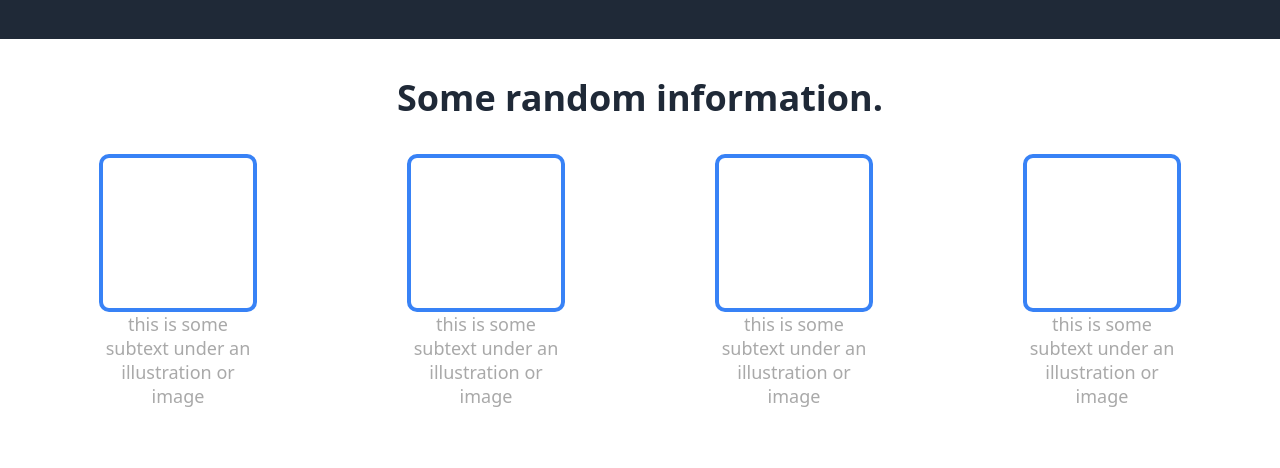
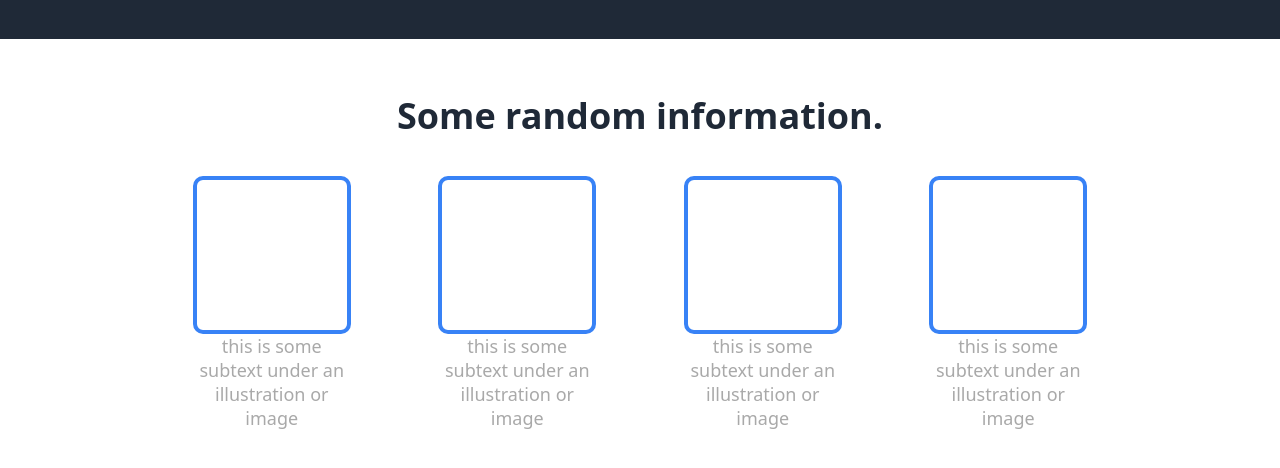
Before and after one commit to blamar4/landing-page, a plain HTML site: page index.html in a window 1280 px wide. Shown: the part 432-900 px from the top of the page. Drawn offline with Linux system fonts and the light colour scheme.

Commit message:
Add padding to information divs to push everything closer to center of page

```diff
--- a/styles.css
+++ b/styles.css
@@ -84,11 +84,12 @@ button {
     font-weight: 900;
     display: flex;
     justify-content: center;
-    padding-bottom: 32px;
+    padding: 18px 125px;
 }
 .boxes {
     display: flex;
     justify-content: space-around;
+    padding: 18px 125px;
 }
 .box {
     border: 4px solid #3882F6;
```
